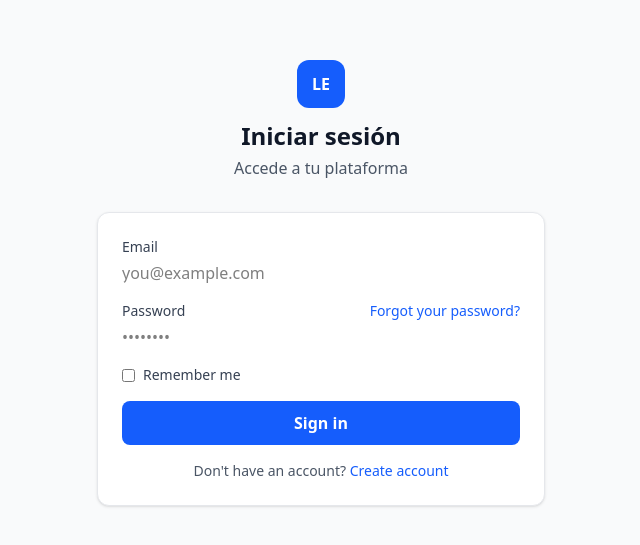
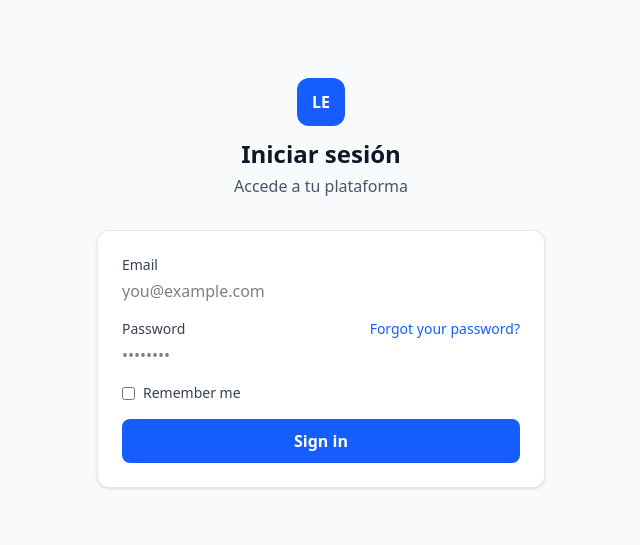
Before and after one commit to Dai-Off/activodigital_fe, a React (Vite) app: page /login in a window 1280 px wide. Shown: the part 117-662 px from the top of the page, without its empty margins (319-959 px from the left). Built offline with nearby package versions, Linux system fonts and the light colour scheme; no server answers.

Commit message:
fix: comment out registration buttons in landing and login pages
- Comment out registration button in LandingHeader
- Comment out registration link in Login page
- Users can only login, registration is temporarily disabled
- Changes are commented to allow reactivation in the future

```diff
--- a/src/components/LandingHeader.tsx
+++ b/src/components/LandingHeader.tsx
@@ -148,7 +148,8 @@
           >
             {t.header.login}
           </Button>
-          <Button
+          {/* Botón de registro temporalmente deshabilitado */}
+          {/* <Button
             onClick={() => navigate('/register')}
             className="inline-flex rounded-full px-3 sm:px-4 md:px-5 py-1.5 md:py-2 transition-all duration-300 border-0 text-xs sm:text-sm md:text-base hover:brightness-110 hover:scale-105 hover:shadow-lg active:scale-95"
             style={{
@@ -161,7 +162,7 @@
             aria-label="Solicitar demo gratuita de ARKIA"
           >
             {t.header.register}
-          </Button>
+          </Button> */}
         </div>
       </div>
     </header>
--- a/src/components/Login.tsx
+++ b/src/components/Login.tsx
@@ -259,10 +259,11 @@
                   {loading ? <FormLoader message={t('signingIn', 'Ingresando...')} /> : t('signIn', 'Entrar')}
                 </button>
               </form>
-              <p className="mt-4 text-center text-sm text-gray-600">
+              {/* Opción de registro temporalmente deshabilitada */}
+              {/* <p className="mt-4 text-center text-sm text-gray-600">
                 {t('dontHaveAccount', '¿No tienes cuenta?')}{' '}
                 <Link to="/register" className="text-blue-600 hover:text-blue-700 font-medium">{t('createAccount', 'Crear cuenta')}</Link>
-              </p>
+              </p> */}
             </>
           )}
         </div>
```
